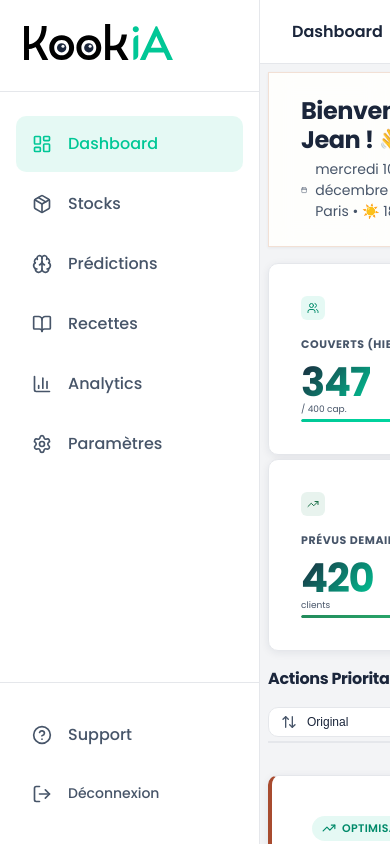
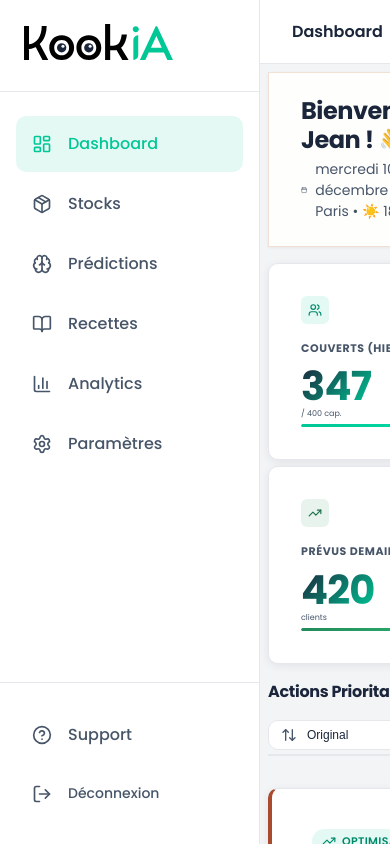
Before and after one commit to JeremDevX/FoodAi, a React (Vite) app in the folder PredictiveAi/mvp-V1/foodai-mvp/: page / in a window 390 px wide. Shown: the top 844 px of the page. Built offline with nearby package versions, Linux system fonts and the light colour scheme.

Commit message:
responsive

```diff
--- a/PredictiveAi/mvp-V1/foodai-mvp/src/components/dashboard/DashboardKPIs.tsx
+++ b/PredictiveAi/mvp-V1/foodai-mvp/src/components/dashboard/DashboardKPIs.tsx
@@ -1,6 +1,5 @@
 import React from "react";
 import Card from "../common/Card";
-import Badge from "../common/Badge";
 import {
   Users,
   DollarSign,
@@ -29,8 +28,8 @@ const DashboardKPIs: React.FC = () => {
           <span className="kpi-label">Couverts (Hier)</span>
           <div className="kpi-value-row">
             <span className="kpi-value">347</span>
-            <span className="text-secondary text-sm">/ 400 cap.</span>
           </div>
+          <span className="kpi-subtitle">/ 400 cap.</span>
           {/* KPI Progress Bar */}
           <div className="progress-bar">
             <div className="progress-fill blue" style={{ width: "86%" }}></div>
@@ -50,6 +49,7 @@ const DashboardKPIs: React.FC = () => {
           <div className="kpi-value-row">
             <span className="kpi-value">4 892 €</span>
           </div>
+          <span className="kpi-subtitle">ce mois</span>
           <div className="progress-bar">
             <div
               className="progress-fill orange"
@@ -70,8 +70,8 @@ const DashboardKPIs: React.FC = () => {
           <span className="kpi-label">Prévus Demain</span>
           <div className="kpi-value-row">
             <span className="kpi-value">420</span>
-            <span className="text-secondary text-sm">clients</span>
           </div>
+          <span className="kpi-subtitle">clients</span>
           <div className="progress-bar">
             <div className="progress-fill green" style={{ width: "95%" }}></div>
           </div>
@@ -83,14 +83,17 @@ const DashboardKPIs: React.FC = () => {
           <div className="kpi-icon red">
             <AlertTriangle size={24} />
           </div>
-          <Badge label="Objectif AGEC" status="optimal" />
+          <span className="badge badge-optimal kpi-agec-badge">
+            <span className="kpi-agec-full">Objectif AGEC</span>
+            <span className="kpi-agec-short">AGEC</span>
+          </span>
         </div>
         <div className="kpi-content">
           <span className="kpi-label">Gaspillage Est.</span>
           <div className="kpi-value-row">
             <span className="kpi-value text-optimal">-2.3%</span>
-            <span className="text-secondary text-sm">cette semaine</span>
           </div>
+          <span className="kpi-subtitle">cette semaine</span>
           <div className="progress-bar">
             <div
               className="progress-fill green"
--- a/PredictiveAi/mvp-V1/foodai-mvp/src/pages/Dashboard.css
+++ b/PredictiveAi/mvp-V1/foodai-mvp/src/pages/Dashboard.css
@@ -94,6 +94,13 @@
   margin-top: var(--spacing-xs);
 }
 
+.kpi-subtitle {
+  display: block;
+  font-size: var(--font-size-xs);
+  color: var(--color-text-secondary);
+  margin-top: 2px;
+}
+
 .kpi-value {
   font-size: 2rem;
   font-weight: 800;
@@ -127,6 +134,14 @@
 }
 .progress-fill.red {
   background: linear-gradient(90deg, var(--color-urgent) 0%, #e63946 100%);
+}
+
+/* Badge AGEC responsive - version courte masquée par défaut */
+.kpi-agec-short {
+  display: none;
+}
+.kpi-agec-full {
+  display: inline;
 }
 
 /* Dashboard Main Grid - Now full width */
@@ -444,31 +459,37 @@
 
   .kpi-card {
     min-height: auto;
+    padding: var(--spacing-md) !important;
   }
 
   .kpi-icon {
-    width: 32px;
-    height: 32px;
-    border-radius: 8px;
+    width: 36px;
+    height: 36px;
+    border-radius: 10px;
     flex-shrink: 0;
   }
 
   .kpi-icon svg {
-    width: 16px;
-    height: 16px;
+    width: 18px;
+    height: 18px;
   }
 
   .kpi-value {
-    font-size: 1.25rem;
+    font-size: 1.4rem;
   }
 
   .kpi-label {
-    font-size: 12px;
-    white-space: nowrap;
+    font-size: 11px;
   }
 
-  .kpi-value-row .text-sm {
-    font-size: 11px;
+  .kpi-subtitle {
+    font-size: 10px;
+  }
+
+  .kpi-card .badge,
+  .kpi-card .badge-optimal {
+    font-size: 9px;
+    padding: 3px 6px;
   }
 }
 
@@ -488,26 +509,25 @@
   }
 
   .kpi-card {
-    padding: var(--spacing-sm) var(--spacing-md) !important;
+    padding: var(--spacing-sm) !important;
   }
 
-  /* Header row: icon + badge */
+  /* Card header: icon left, badge right */
   .kpi-card > .flex.justify-between {
-    margin-bottom: var(--spacing-sm) !important;
-    flex-wrap: nowrap;
+    margin-bottom: var(--spacing-xs) !important;
     align-items: center;
   }
 
   .kpi-icon {
-    width: 28px;
-    height: 28px;
-    border-radius: 6px;
+    width: 32px;
+    height: 32px;
+    border-radius: 8px;
     flex-shrink: 0;
   }
 
   .kpi-icon svg {
-    width: 14px;
-    height: 14px;
+    width: 16px;
+    height: 16px;
   }
 
   .kpi-label {
@@ -515,34 +535,39 @@
     white-space: nowrap;
     overflow: hidden;
     text-overflow: ellipsis;
+    max-width: 100%;
   }
 
   .kpi-value {
-    font-size: 1rem;
+    font-size: 1.2rem;
   }
 
   .kpi-value-row {
-    flex-direction: column;
-    align-items: flex-start;
-    gap: 2px;
+    flex-wrap: wrap;
+    gap: 4px;
   }
 
-  .kpi-value-row .text-sm,
-  .kpi-value-row .text-secondary {
-    font-size: 10px;
-    line-height: 1.2;
+  .kpi-subtitle {
+    font-size: 9px;
   }
 
   .progress-bar {
     height: 4px;
-    margin-top: var(--spacing-sm);
+    margin-top: var(--spacing-xs);
   }
 
   .kpi-card .badge,
   .kpi-card .badge-optimal {
     font-size: 8px;
-    padding: 2px 6px;
-    white-space: nowrap;
+    padding: 2px 5px;
+  }
+
+  /* Switch vers version courte du badge AGEC */
+  .kpi-agec-full {
+    display: none;
+  }
+  .kpi-agec-short {
+    display: inline;
   }
 }
 
@@ -554,21 +579,71 @@
 
   .kpi-grid {
     grid-template-columns: 1fr 1fr;
-    gap: var(--spacing-xs);
+    gap: 6px;
   }
 
   .kpi-card {
-    padding: var(--spacing-sm) !important;
+    padding: 8px !important;
   }
 
   .kpi-card > .flex.justify-between {
-    margin-bottom: var(--spacing-xs) !important;
+    margin-bottom: 4px !important;
+  }
+
+  .kpi-icon {
+    width: 28px;
+    height: 28px;
+    border-radius: 6px;
+  }
+
+  .kpi-icon svg {
+    width: 14px;
+    height: 14px;
+  }
+
+  .kpi-label {
+    font-size: 9px;
+  }
+
+  .kpi-value {
+    font-size: 1.1rem;
+  }
+
+  .kpi-subtitle {
+    font-size: 8px;
+  }
+
+  .progress-bar {
+    height: 3px;
+    margin-top: 4px;
+  }
+
+  .kpi-card .badge,
+  .kpi-card .badge-optimal {
+    font-size: 7px;
+    padding: 2px 4px;
+  }
+
+  /* Masquer les badges secondaires */
+  .kpi-card .text-moderate {
+    display: none;
+  }
+}
+
+@media (max-width: 360px) {
+  .kpi-grid {
+    grid-template-columns: 1fr 1fr;
+    gap: 4px;
+  }
+
+  .kpi-card {
+    padding: 6px !important;
   }
 
   .kpi-icon {
     width: 24px;
     height: 24px;
-    border-radius: 6px;
+    border-radius: 4px;
   }
 
   .kpi-icon svg {
@@ -577,73 +652,16 @@
   }
 
   .kpi-label {
-    font-size: 9px;
+    font-size: 8px;
   }
 
   .kpi-value {
-    font-size: 0.9rem;
-    letter-spacing: -0.03em;
-  }
-
-  .kpi-value-row .text-sm,
-  .kpi-value-row .text-secondary {
-    font-size: 9px;
+    font-size: 1rem;
   }
 
   .progress-bar {
-    height: 3px;
-    margin-top: var(--spacing-xs);
-  }
-
-  .kpi-card .badge,
-  .kpi-card .badge-optimal {
-    font-size: 7px;
-    padding: 1px 4px;
-  }
-
-  /* Hide badges on very small screens if needed */
-  .kpi-card .text-moderate {
-    display: none;
-  }
-}
-
-@media (max-width: 360px) {
-  .kpi-grid {
-    grid-template-columns: 1fr;
-    gap: var(--spacing-sm);
-  }
-
-  .kpi-card {
-    display: flex;
-    flex-direction: row;
-    align-items: center;
-    gap: var(--spacing-md);
-    padding: var(--spacing-md) !important;
-  }
-
-  .kpi-card > .flex.justify-between {
-    flex-shrink: 0;
-    margin-bottom: 0 !important;
-  }
-
-  .kpi-content {
-    flex: 1;
-    min-width: 0;
-  }
-
-  .kpi-value {
-    font-size: 1.25rem;
-  }
-
-  .kpi-value-row {
-    flex-direction: row;
-    flex-wrap: wrap;
-    align-items: baseline;
-    gap: var(--spacing-xs);
-  }
-
-  .progress-bar {
-    margin-top: var(--spacing-sm);
+    height: 2px;
+    margin-top: 3px;
   }
 
   .kpi-card .badge,
```
